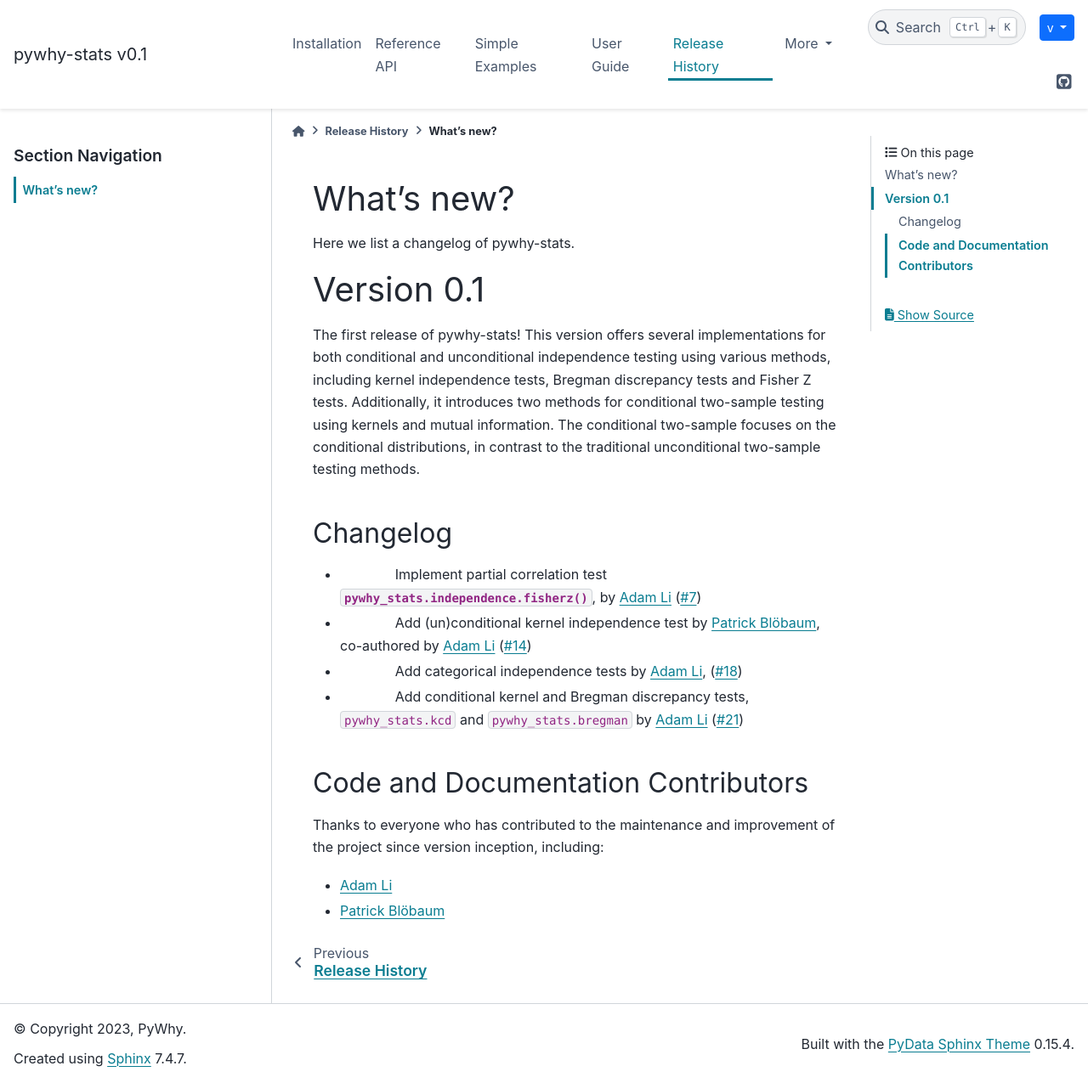
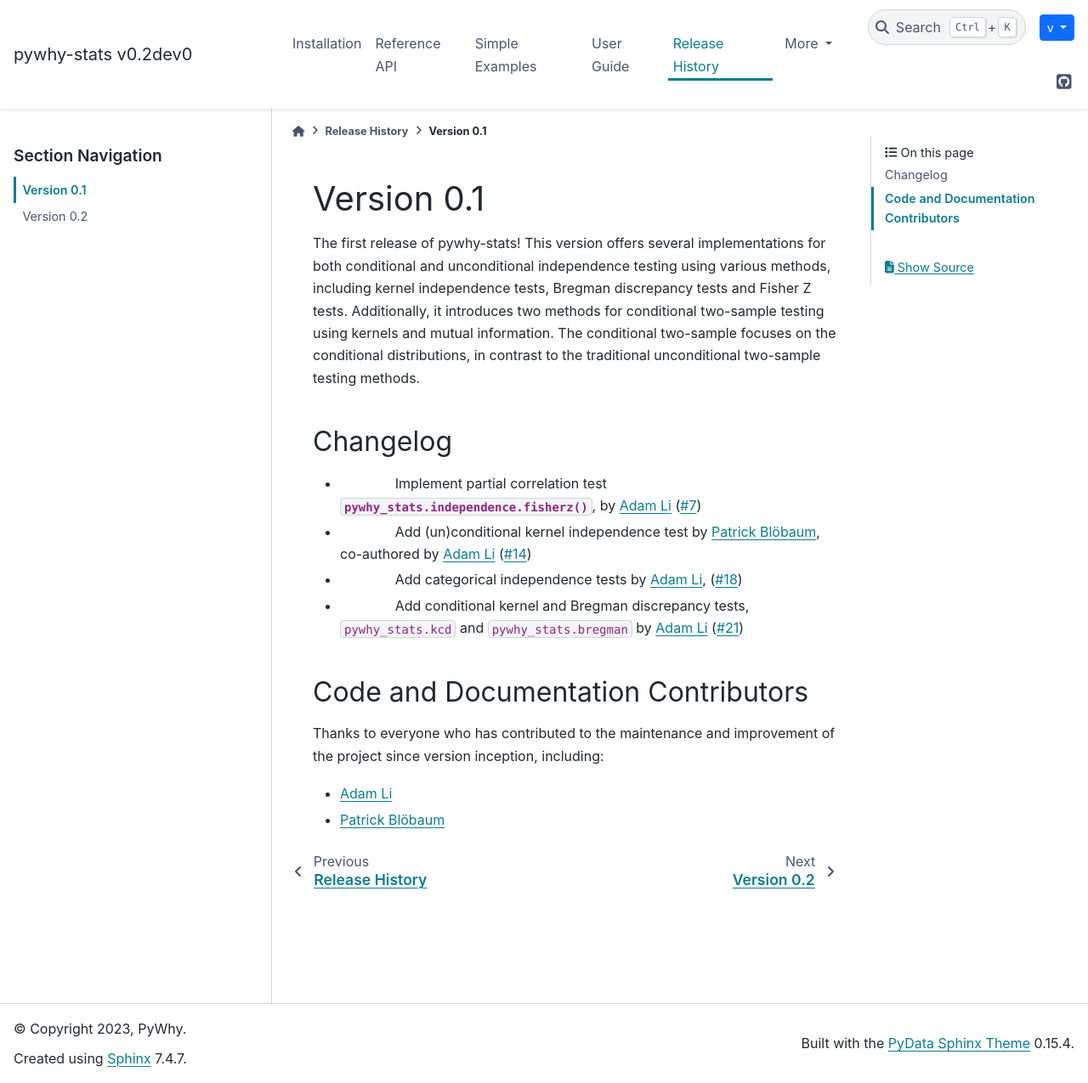
Before and after one commit to py-why/pywhy-stats, a Sphinx documentation site: the page built from doc/whats_new/v0.1.rst, in a window 1280 px wide and 1275 px high. Shown: the whole window at 85% size. Built offline with Sphinx 7.4.7 and the PyData theme 0.15.4, drawn with Linux system fonts in a browser that asks for light colours.

```diff
--- a/doc/conf.py
+++ b/doc/conf.py
@@ -269,7 +269,9 @@ html_sidebars = {
 
 html_context = {
     "versions_dropdown": {
-        "dev": "v0.1 (devel)",
+        "dev": "v0.2 (devel)",
+        "stable": "v0.1 (stable)",
+        "v0.1": "v0.1",
     },
 }
 
--- a/doc/whats_new.rst
+++ b/doc/whats_new.rst
@@ -16,3 +16,4 @@ on libraries.io to be notified when new versions are released.
     :maxdepth: 1
 
     Version 0.1 <whats_new/v0.1.rst>
+    Version 0.2 <whats_new/v0.2.rst>
--- a/doc/whats_new/v0.1.rst
+++ b/doc/whats_new/v0.1.rst
@@ -3,19 +3,6 @@
 .. include:: _contributors.rst
 
 .. _changes_0_1:
-
-What's new?
-===========
-
-Here we list a changelog of pywhy-stats.
-
-.. contents:: Contents
-   :local:
-   :depth: 3
-
-.. currentmodule:: pywhy_stats
-
-.. _current:
 
 Version 0.1
 ===========
@@ -26,8 +13,6 @@ Fisher Z tests.
 Additionally, it introduces two methods for conditional two-sample testing using kernels and mutual information.
 The conditional two-sample focuses on the conditional distributions, in contrast to the traditional unconditional
 two-sample testing methods.
-
-
 
 Changelog
 ---------
```
Also changed, not shown: README.md (+3 -2 lines), doc/whats_new/v0.2.rst (added, +24 -0 lines), pyproject.toml (+5 -4 lines), 3 other files.
